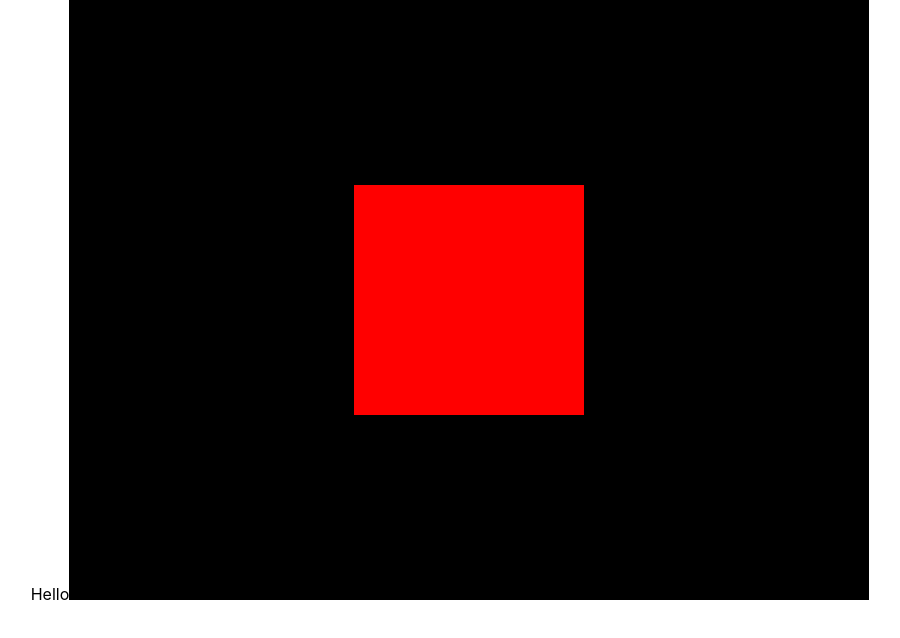
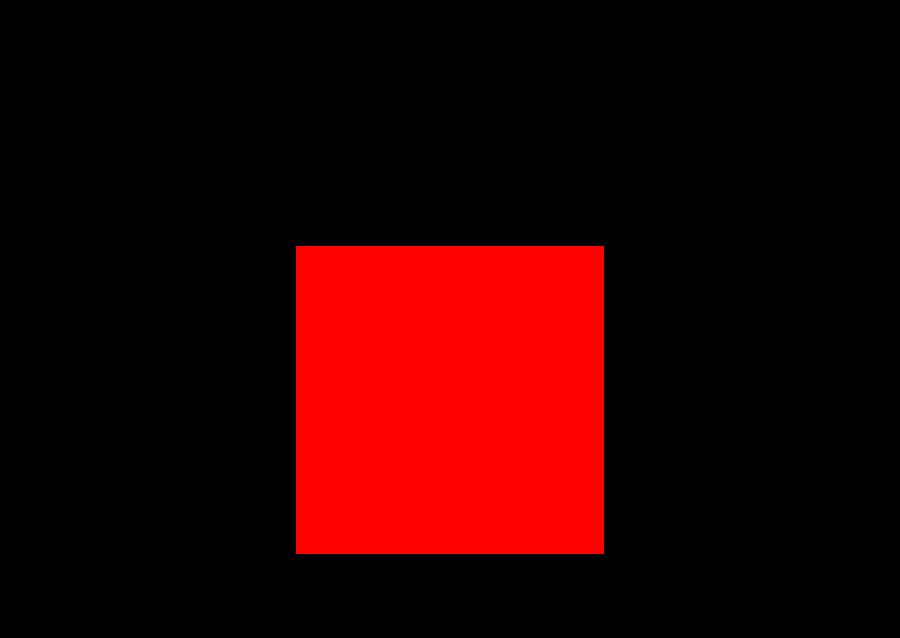
Before and after one commit to ZeeshanZulfiqarAli/threejs-practice, a React (Create React App) app: page / in a window 1280 px wide. Shown: the top 638 px of the page, without its empty margins (190-1090 px from the left). Built offline with nearby package versions, Linux system fonts and the light colour scheme.

Commit message:
Added fullscreen and resize support

```diff
--- a/src/App.css
+++ b/src/App.css
@@ -36,3 +36,20 @@
     transform: rotate(360deg);
   }
 }
+
+*{
+  margin: 0;
+  padding: 0;
+}
+
+html,
+body {
+  overflow: hidden;
+}
+
+.webgl {
+  position: fixed;
+  top: 0;
+  left: 0;
+  outline: none;
+}
--- a/src/Components/Root.js
+++ b/src/Components/Root.js
@@ -9,21 +9,9 @@ const Root = () => {
 
         // Sizes
         const sizes = {
-            width: 800,
-            height: 600
+            width: window.innerWidth,
+            height: window.innerHeight
         }
-
-        // Cursor
-        const cursor = {
-            x: 0,
-            y: 0
-        }
-
-        window.addEventListener('mousemove', (event) =>
-        {
-            cursor.x = event.clientX / sizes.width - 0.5
-            cursor.y = - (event.clientY / sizes.height - 0.5)
-        })
 
         // Scene
         const scene = new THREE.Scene()
@@ -35,6 +23,43 @@ const Root = () => {
         )
         scene.add(mesh)
 
+        // Adapt to screen resize
+        window.addEventListener('resize', () =>
+        {
+            sizes.width = window.innerWidth
+            sizes.height = window.innerHeight
+
+            camera.aspect = sizes.width/sizes.height
+            camera.updateProjectionMatrix()
+
+            renderer.setSize(sizes.width, sizes.height)
+            renderer.setPixelRatio(Math.min(window.devicePixelRatio, 2))
+        })
+
+        // Fullscreen
+        window.addEventListener("dblclick", () => {
+
+            // Making it work with safari
+            const fullscreenElement = document.fullscreenElement || document.webkitFullscreenElement
+
+            if(!fullscreenElement) {
+                // going fullscreen
+                if(canvas.current.requestFullscreen) {
+                    canvas.current.requestFullscreen()
+                } else if (canvas.current.webkitRequestFullscreen) {
+                    canvas.current.webkitRequestFullscreen()
+                }
+            }
+            else {
+                // exiting fullscreen
+                if(document.exitFullscreen) {
+                    document.exitFullscreen()
+                } else if (document.webkitExitFullscreen) {
+                    document.webkitExitFullscreen()
+                }
+            }
+        })
+
         // Camera
         const camera = new THREE.PerspectiveCamera(55, sizes.width / sizes.height, 0.1, 100)
         camera.position.z = 3
@@ -43,16 +68,14 @@ const Root = () => {
         // Controls
         const controls = new OrbitControls(camera, canvas.current)
         controls.enableDamping = true
-        // Can change the camera target in controls
-        // controls.target.y = 2
-        // controls.update()
 
         // Renderer
         const renderer = new THREE.WebGLRenderer({
             canvas: canvas.current
         })
         renderer.setSize(sizes.width, sizes.height)
-        // renderer.render(scene, camera)
+        // Prevents ragged edges and other artifacts in higher pixel ratio devices
+        renderer.setPixelRatio(Math.min(window.devicePixelRatio, 2))
 
         // Animate
         // const clock = new THREE.Clock()
@@ -75,7 +98,6 @@ const Root = () => {
 
     return (
         <div>
-            Hello
             <canvas className="webgl" ref={canvas}></canvas>
         </div>
     );
```
